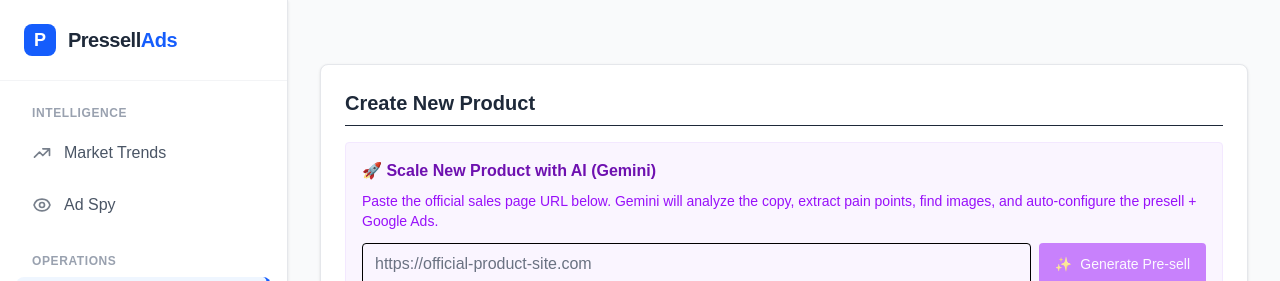
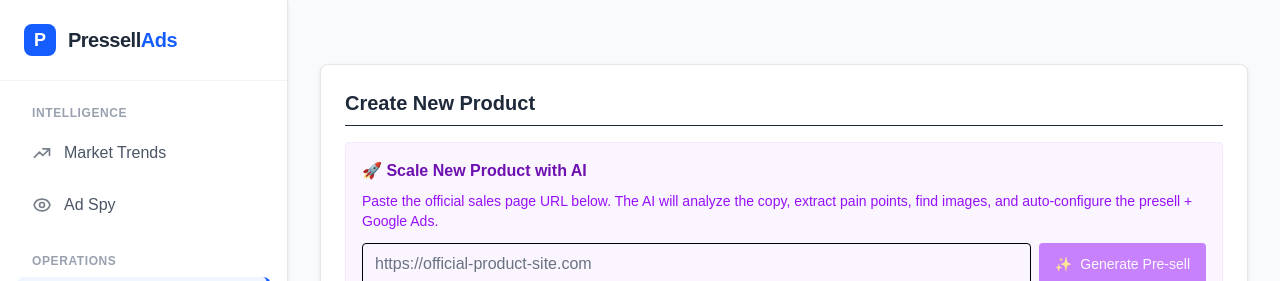
Before and after one commit to johndallapace-rgb/pressell-googleads, a Next.js app: page /admin/products/new in a window 1280 px wide. Shown: the top 281 px of the page. Built offline with nearby package versions, Linux system fonts and the light colour scheme.

Commit message:
AI: Enhance Gemini Import with Auto-Language Detection & Mobile Optimization

```diff
--- a/src/components/admin/CreateProductForm.tsx
+++ b/src/components/admin/CreateProductForm.tsx
@@ -273,10 +273,10 @@ export default function CreateProductForm() {
       {/* Quick Scale / Import */}
       <div className="mb-8 bg-purple-50 p-4 rounded border border-purple-100">
           <h3 className="font-bold text-purple-800 mb-2 flex items-center gap-2">
-            🚀 Scale New Product with AI (Gemini)
+            🚀 Scale New Product with AI
           </h3>
           <p className="text-sm text-purple-600 mb-3">
-             Paste the official sales page URL below. Gemini will analyze the copy, extract pain points, find images, and auto-configure the presell + Google Ads.
+             Paste the official sales page URL below. The AI will analyze the copy, extract pain points, find images, and auto-configure the presell + Google Ads.
           </p>
           <div className="flex gap-2 mb-3">
               <input
```
